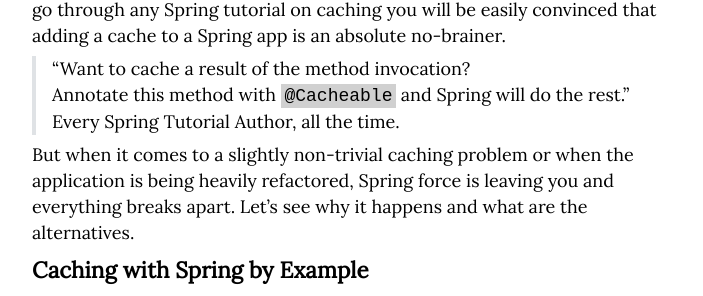
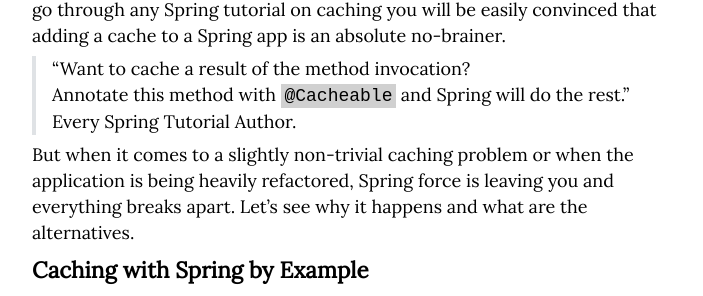
Before and after one commit to IlyaZinkovich/ilyazinkovich.github.io, a Jekyll site: the page built from _posts/2019/apr/2019-04-07-cacheable.md, in a window 1280 px wide and 900 px high. Shown: the part 414-710 px from the top of the window, without its empty margins (288-991 px from the left). Built offline with Jekyll 4.4.1, drawn with Linux system fonts in a browser that asks for light colours; comment, search, counter and statistics services are not loaded.

Commit message:
Fixed the quote

```diff
--- a/_posts/2019/apr/2019-04-07-cacheable.md
+++ b/_posts/2019/apr/2019-04-07-cacheable.md
@@ -16,7 +16,7 @@
 
 >"Want to cache a result of the method invocation?
 >Annotate this method with `@Cacheable` and Spring will do the rest."
->Every Spring Tutorial Author, all the time.
+>Every Spring Tutorial Author.
 
 But when it comes to a slightly non-trivial caching problem or when the application is being heavily refactored, Spring force is leaving you and everything breaks apart. Let's see why it happens and what are the alternatives.
 
```
